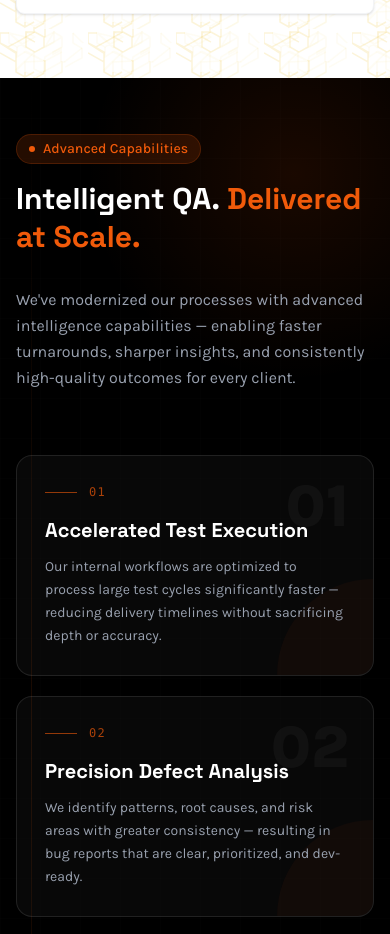
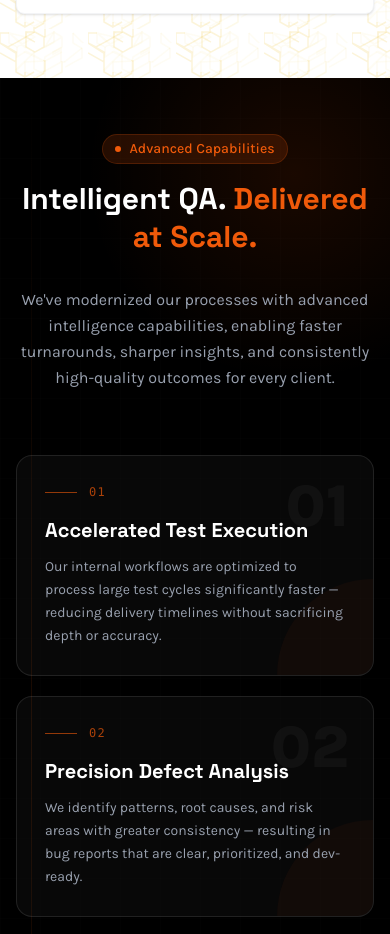
Before and after one commit to Auxtnn/clan-ap-technologies, a Next.js app: page / in a window 390 px wide. Shown: the part 4960-5894 px from the top of the page. Built offline with nearby package versions, Linux system fonts and the light colour scheme.

Commit message:
updated color

```diff
--- a/app/components/Home/AddContent.tsx
+++ b/app/components/Home/AddContent.tsx
@@ -46,13 +46,19 @@ const IntelligentQA = () => {
       <div className="absolute inset-0 pointer-events-none select-none overflow-hidden">
         <motion.div
           className="absolute -top-24 -right-24 w-96 h-96 rounded-full"
-          style={{ background: "radial-gradient(circle, rgba(254,83,0,0.12) 0%, transparent 70%)" }}
+          style={{
+            background:
+              "radial-gradient(circle, rgba(254,83,0,0.12) 0%, transparent 70%)",
+          }}
           animate={{ scale: [1, 1.15, 1], opacity: [0.6, 1, 0.6] }}
           transition={{ repeat: Infinity, duration: 9, ease: "easeInOut" }}
         />
         <motion.div
           className="absolute -bottom-32 -left-20 w-80 h-80 rounded-full"
-          style={{ background: "radial-gradient(circle, rgba(254,83,0,0.08) 0%, transparent 70%)" }}
+          style={{
+            background:
+              "radial-gradient(circle, rgba(254,83,0,0.08) 0%, transparent 70%)",
+          }}
           animate={{ scale: [1, 1.2, 1], opacity: [0.4, 0.9, 0.4] }}
           transition={{ repeat: Infinity, duration: 12, ease: "easeInOut" }}
         />
@@ -62,8 +68,18 @@ const IntelligentQA = () => {
           xmlns="http://www.w3.org/2000/svg"
         >
           <defs>
-            <pattern id="iq-grid" width="40" height="40" patternUnits="userSpaceOnUse">
-              <path d="M 40 0 L 0 0 0 40" fill="none" stroke="white" strokeWidth="0.5" />
+            <pattern
+              id="iq-grid"
+              width="40"
+              height="40"
+              patternUnits="userSpaceOnUse"
+            >
+              <path
+                d="M 40 0 L 0 0 0 40"
+                fill="none"
+                stroke="white"
+                strokeWidth="0.5"
+              />
             </pattern>
           </defs>
           <rect width="100%" height="100%" fill="url(#iq-grid)" />
@@ -73,13 +89,23 @@ const IntelligentQA = () => {
           className="absolute left-0 top-0 bottom-0 w-px bg-gradient-to-b from-transparent via-yellow-500/30 to-transparent"
           style={{ left: "8%" }}
           animate={{ opacity: [0, 0.6, 0] }}
-          transition={{ repeat: Infinity, duration: 5, ease: "easeInOut", delay: 1 }}
+          transition={{
+            repeat: Infinity,
+            duration: 5,
+            ease: "easeInOut",
+            delay: 1,
+          }}
         />
         <motion.div
           className="absolute left-0 top-0 bottom-0 w-px bg-gradient-to-b from-transparent via-yellow-500/20 to-transparent"
           style={{ left: "92%" }}
           animate={{ opacity: [0, 0.5, 0] }}
-          transition={{ repeat: Infinity, duration: 6, ease: "easeInOut", delay: 3 }}
+          transition={{
+            repeat: Infinity,
+            duration: 6,
+            ease: "easeInOut",
+            delay: 3,
+          }}
         />
       </div>
 
@@ -90,7 +116,7 @@ const IntelligentQA = () => {
               initial={{ opacity: 0, y: 16 }}
               animate={isInView ? { opacity: 1, y: 0 } : { opacity: 0, y: 16 }}
               transition={{ duration: 0.5 }}
-              className="mb-4"
+              className="mb-4 md:text-left text-center"
             >
               <span className="inline-flex items-center gap-2 py-1 px-3 bg-yellow-500/15 text-yellow-500 rounded-full text-sm font-medium border border-yellow-500/20">
                 <span className="w-1.5 h-1.5 rounded-full bg-yellow-500 inline-block" />
@@ -99,7 +125,7 @@ const IntelligentQA = () => {
             </motion.div>
 
             <motion.h2
-              className="text-3xl md:text-5xl font-bold text-white leading-tight"
+              className="text-3xl md:text-left text-center md:text-5xl font-bold text-white leading-tight"
               initial={{ opacity: 0, y: 20 }}
               animate={isInView ? { opacity: 1, y: 0 } : { opacity: 0, y: 20 }}
               transition={{ duration: 0.6, delay: 0.1 }}
@@ -110,13 +136,13 @@ const IntelligentQA = () => {
           </div>
 
           <motion.p
-            className="text-gray-400 text-base leading-relaxed max-w-lg lg:text-right"
+            className="text-gray-400 md:text-right text-center text-base leading-relaxed max-w-lg lg:text-right"
             initial={{ opacity: 0, y: 20 }}
             animate={isInView ? { opacity: 1, y: 0 } : { opacity: 0, y: 20 }}
             transition={{ duration: 0.6, delay: 0.2 }}
           >
             We've modernized our processes with advanced intelligence
-            capabilities — enabling faster turnarounds, sharper insights, and
+            capabilities, enabling faster turnarounds, sharper insights, and
             consistently high-quality outcomes for every client.
           </motion.p>
         </div>
@@ -154,9 +180,7 @@ const FeatureCard = ({ feature, isInView }: FeatureCardProps) => {
       }}
       className="group relative rounded-2xl border border-white/10 bg-white/[0.03] hover:bg-white/[0.06] hover:border-yellow-500/30 transition-all duration-300 overflow-hidden p-7"
     >
-      <motion.div
-        className="absolute top-0 left-0 right-0 h-px bg-yellow-500 origin-left scale-x-0 group-hover:scale-x-100 transition-transform duration-500"
-      />
+      <motion.div className="absolute top-0 left-0 right-0 h-px bg-yellow-500 origin-left scale-x-0 group-hover:scale-x-100 transition-transform duration-500" />
 
       <div className="absolute top-5 right-6 text-6xl font-black text-white/[0.04] group-hover:text-yellow-500/10 transition-colors duration-300 leading-none select-none">
         {feature.number}
@@ -179,9 +203,7 @@ const FeatureCard = ({ feature, isInView }: FeatureCardProps) => {
         </p>
       </div>
 
-      <motion.div
-        className="absolute bottom-0 right-0 w-24 h-24 rounded-tl-full bg-yellow-500/[0.04] group-hover:bg-yellow-500/[0.08] transition-colors duration-300"
-      />
+      <motion.div className="absolute bottom-0 right-0 w-24 h-24 rounded-tl-full bg-yellow-500/[0.04] group-hover:bg-yellow-500/[0.08] transition-colors duration-300" />
     </motion.div>
   );
 };
```
